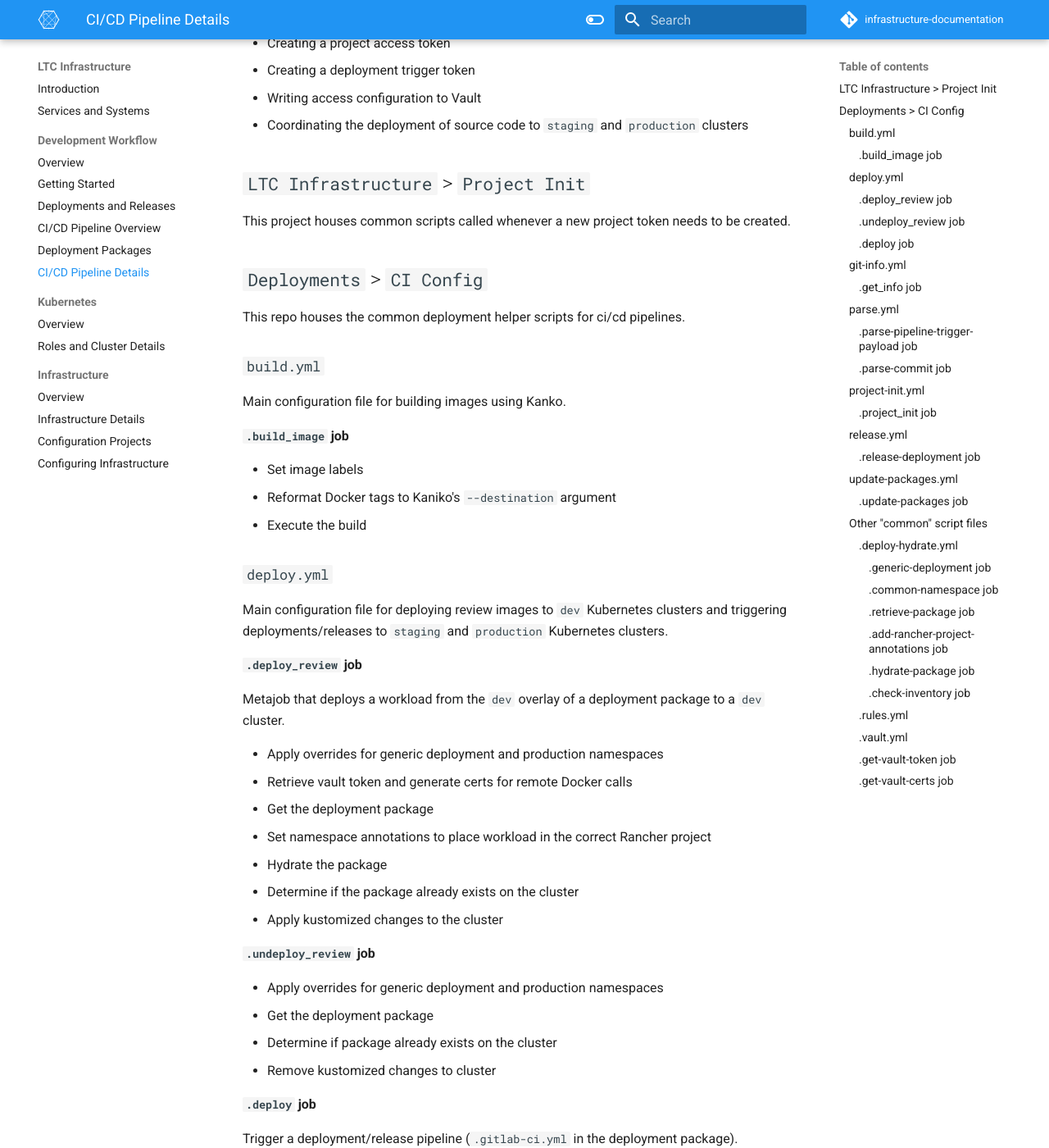
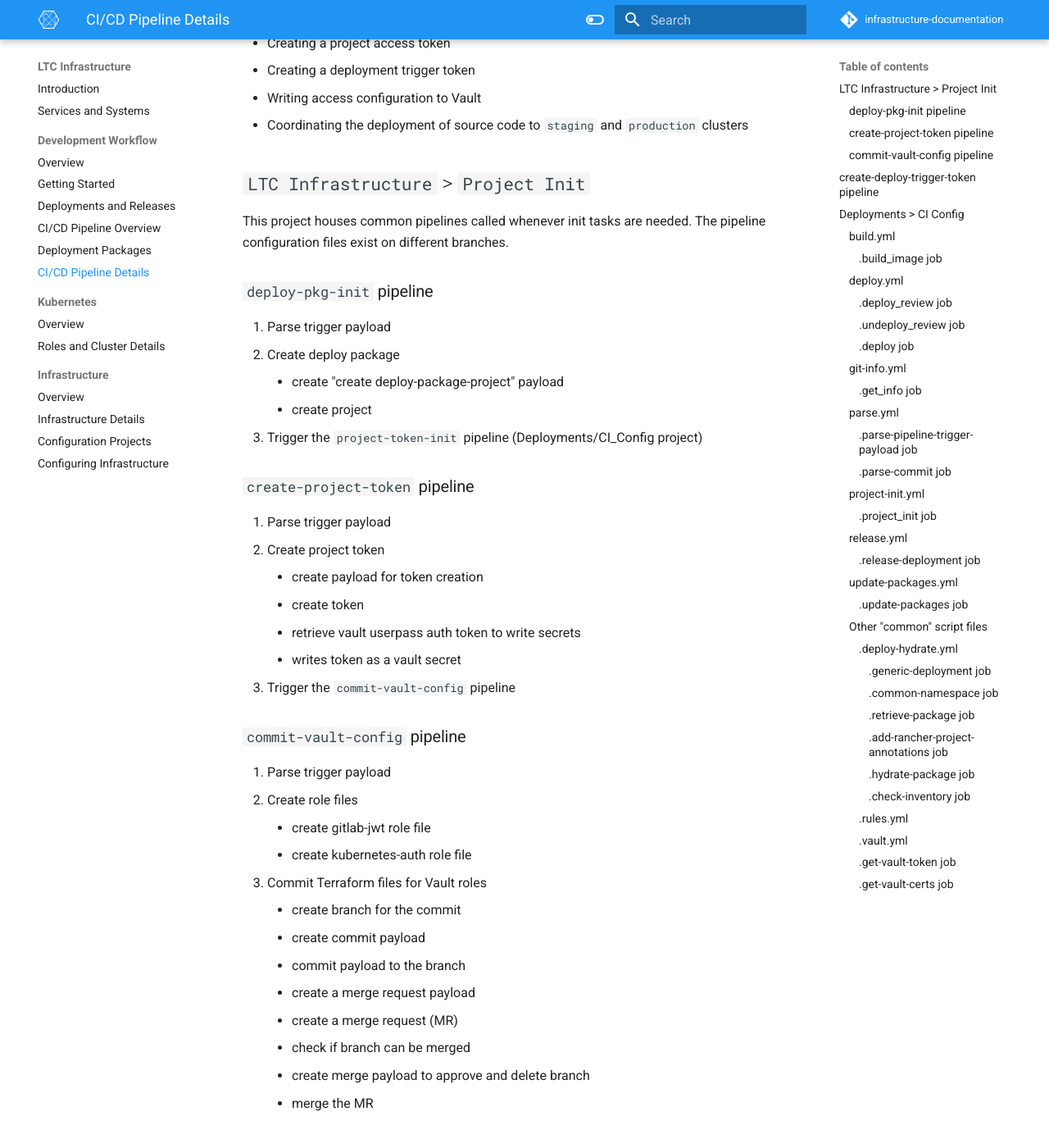
Before and after one commit to bcit-ltc/infrastructure-documentation, an MkDocs documentation site: the page built from docs/dev-workflow/pipeline-details.md, in a window 1280 px wide and 1400 px high, scrolled down 378 px. Shown: the whole window at 82% size. Built offline with MkDocs 1.6.1 and Material for MkDocs 9.7.7, drawn with Linux system fonts in a browser that asks for light colours; some of the changed text lies outside the part shown.

Commit message:
feat: add pipeline details

```diff
--- a/docs/dev-workflow/pipeline-details.md
+++ b/docs/dev-workflow/pipeline-details.md
@@ -15,7 +15,53 @@
 
 ## `LTC Infrastructure` > `Project Init`
 
-This project houses common scripts called whenever a new project token needs to be created.
+This project houses common pipelines called whenever init tasks are needed. The pipeline configuration files exist on different branches.
+
+### `deploy-pkg-init` pipeline
+
+1. Parse trigger payload
+1. Create deploy package
+    * create "create deploy-package-project" payload
+    * create project
+1. Trigger the `project-token-init` pipeline (Deployments/CI_Config project)
+
+### `create-project-token` pipeline
+
+1. Parse trigger payload
+1. Create project token
+    * create payload for token creation
+    * create token
+    * retrieve vault userpass auth token to write secrets
+    * writes token as a vault secret
+1. Trigger the `commit-vault-config` pipeline
+
+### `commit-vault-config` pipeline
+
+1. Parse trigger payload
+1. Create role files
+    * create gitlab-jwt role file
+    * create kubernetes-auth role file
+1. Commit Terraform files for Vault roles
+    * create branch for the commit
+    * create commit payload
+    * commit payload to the branch
+    * create a merge request payload
+    * create a merge request (MR)
+    * check if branch can be merged
+    * create merge payload to approve and delete branch
+    * merge the MR
+
+## `create-deploy-trigger-token` pipeline
+
+1. Parse trigger payload
+1. Create trigger token
+    * check if trigger token already exists
+    * create trigger token
+1. Write secret to Vault
+    * retrieve vault userpass auth token to write secrets
+    * retrieve existing `-deployabot` secret
+    * inject trigger token into existing `-deployabot` secret
+    * write updated secret to Vault
 
 ## `Deployments` > `CI Config`
 
```
